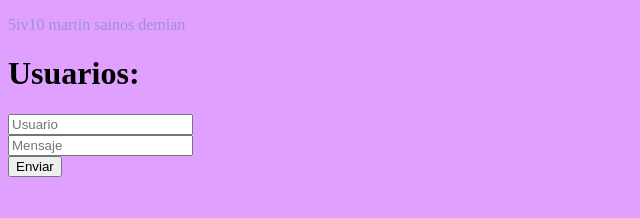
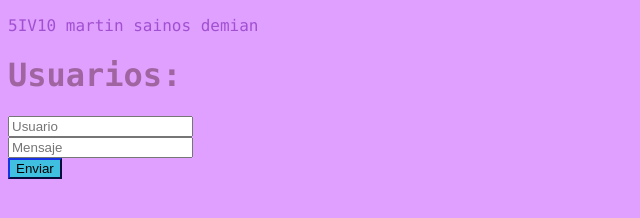
Before and after one commit to martin-sainos-demian/chat-almita-heroku, a website: page public/index.html in a window 1280 px wide. Shown: the whole page, without its empty margins (0-640 px from the left). Drawn offline with Linux system fonts and the light colour scheme; no server answers.

Commit message:
css button

```diff
--- a/public/css/style.css
+++ b/public/css/style.css
@@ -1,7 +1,17 @@
 html {
-    background-color: #e0a0ff
+    background-color: #e0a0ff;
+    font-family: 'Consolas';
 }
 
 #name{
-    color:#a090d0
+    color:#a050d0;
 }
+
+#usuarios{
+    color:#a065a0;
+}
+
+#enviar{
+    border-color: #102090;
+    background-color: #40c0e0;
+}
--- a/public/index.html
+++ b/public/index.html
@@ -8,7 +8,7 @@
   </head>
   <body>
 
-    <p id="name">5iv10 martin sainos demian</p>
+    <p id="name">5IV10 martin sainos demian</p>
     <h1 id="usuarios">Usuarios:</h1>
     <div id="notificaciones"></div>
 
```
